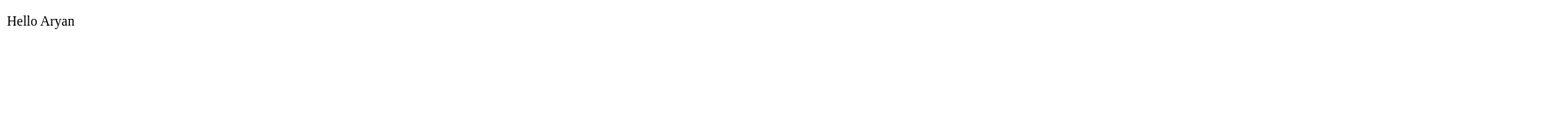
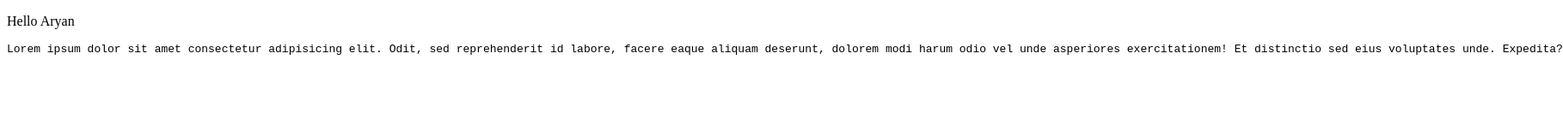
Before and after one commit to Aryans-dev/localrepo, a plain HTML site: page index.html in a window 1280 px wide. Shown: the whole page at 86% size, 1818 px wide, since content can reach past the window. Drawn offline with Linux system fonts and the light colour scheme.

Commit message:
add new feature

```diff
--- a/index.html
+++ b/index.html
@@ -7,6 +7,7 @@
 </head>
 <body>
     <p>Hello Aryan</p>
+    <pre>Lorem ipsum dolor sit amet consectetur adipisicing elit. Odit, sed reprehenderit id labore, facere eaque aliquam deserunt, dolorem modi harum odio vel unde asperiores exercitationem! Et distinctio sed eius voluptates unde. Expedita?</pre>
 
 </body>
 </html>
```
